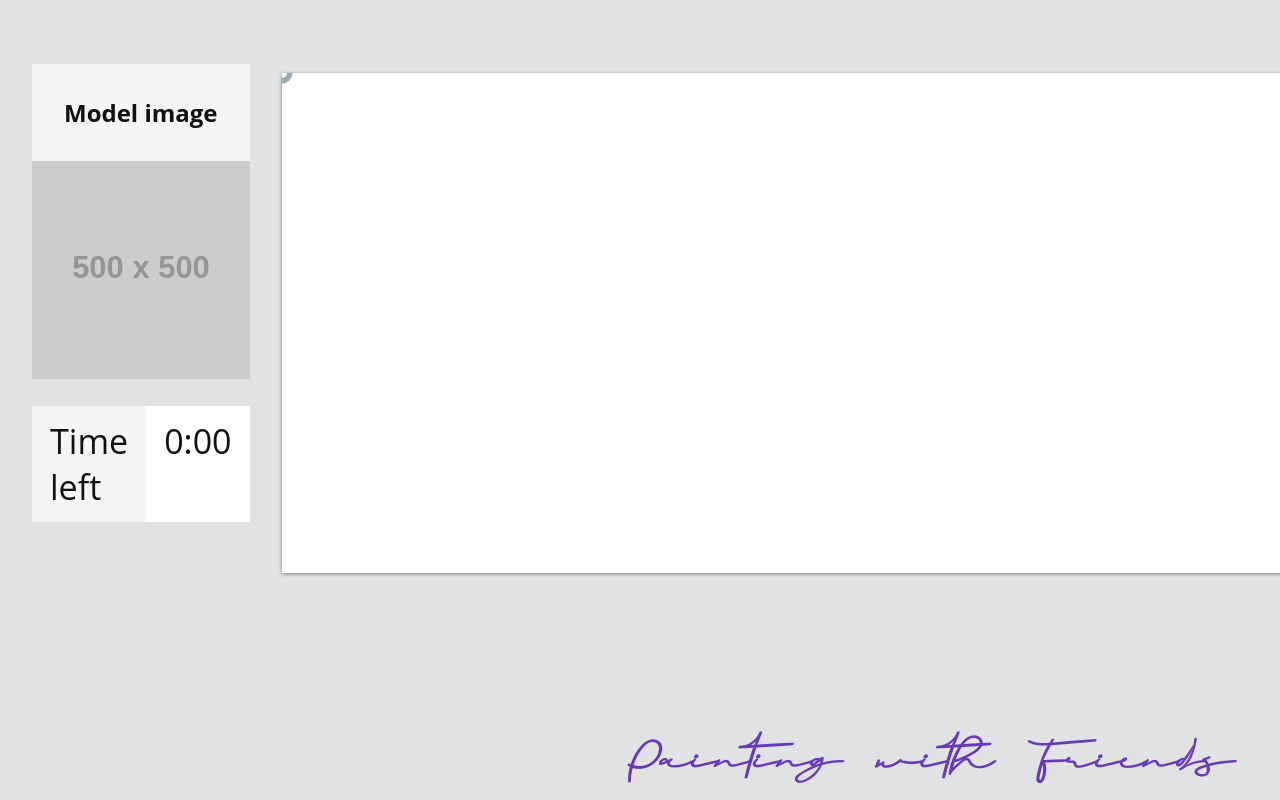
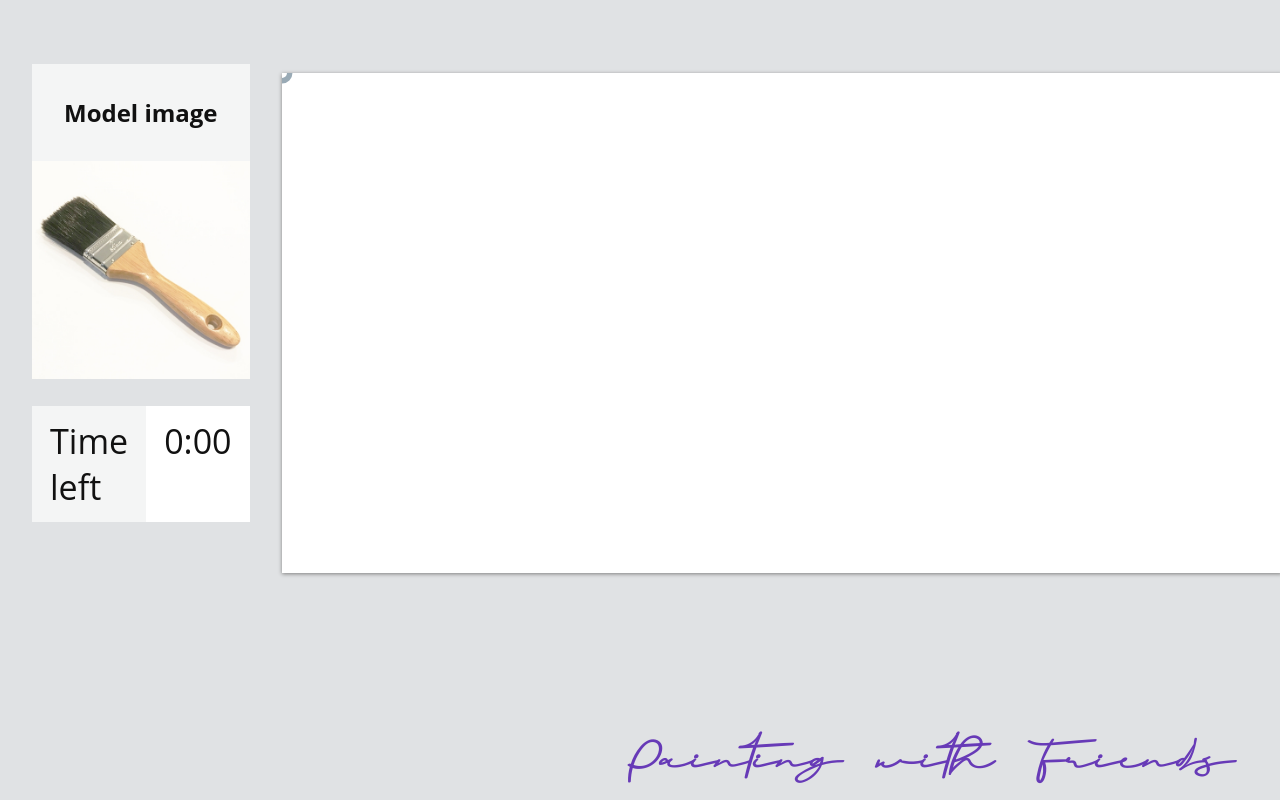
Before and after one commit to Twangybeast/painting-with-friends, a website: page client/room.html in a window 1280 px wide. Shown: the top 800 px of the page. Drawn offline with nearby package versions, Linux system fonts and the light colour scheme; no server answers; placeholder pictures from the web are drawn by us.

Commit message:
added default image

```diff
--- a/client/room.html
+++ b/client/room.html
@@ -21,7 +21,7 @@
 		<div class="section left">
 			<div class="minisection model-image">
 				<h2>Model image</h2>
-				<img class="model" src="https://via.placeholder.com/500" />
+				<img class="model" src="images/default.jpg" />
 			</div>
 			<div class="timer">
 				<span>Time left</span>
```
Also changed, not shown: client/images/default.jpg (added).
